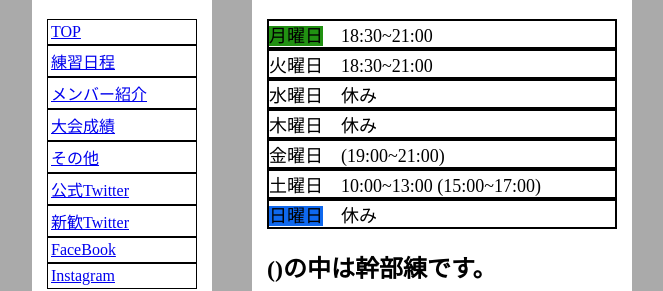
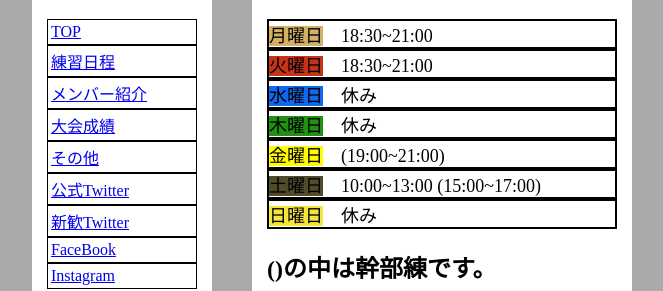
Before and after one commit to qds671/schedule, a plain HTML site: page index.html in a window 1280 px wide. Shown: the part 105-396 px from the top of the page, without its empty margins (308-971 px from the left). Drawn offline with Linux system fonts and the light colour scheme.

Commit message:
Update schedule.css

```diff
--- a/schedule.css
+++ b/schedule.css
@@ -39,24 +39,24 @@ ul{
     font-size: large;
 }
 
-.ge{
+.mo{
     background-color: #d3b066;
 }
-.ka{
+.tu{
     background-color: #c73218;
 }
-.su{
+.we{
     background-color: #0f68ee;
 }
-.mo{
+.th{
     background-color: #219112;
 }
-.ki{
+.fr{
     background-color: #fffb00;
 }
-.do{
+.sa{
     background-color: #504c2b;
 }
-.ni{
+.su{
     background-color: #f5e33f;
 }
```
